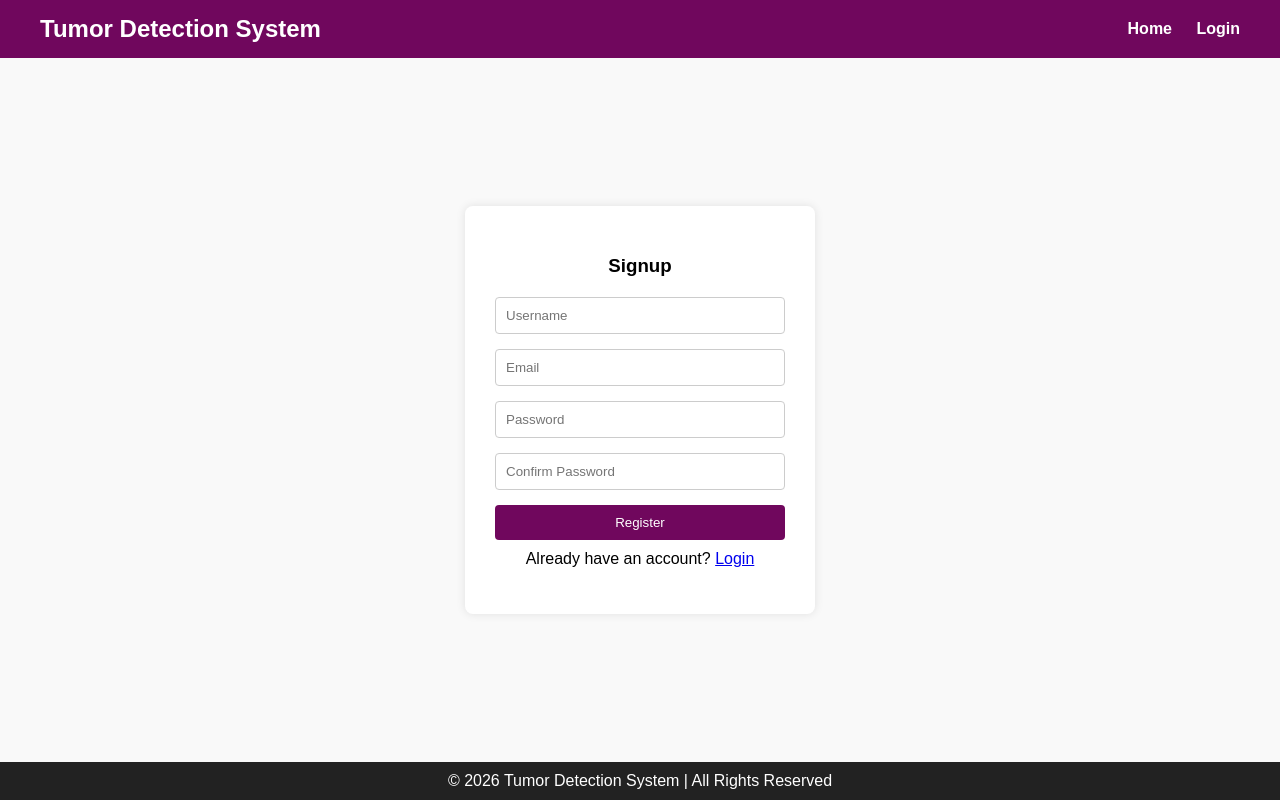
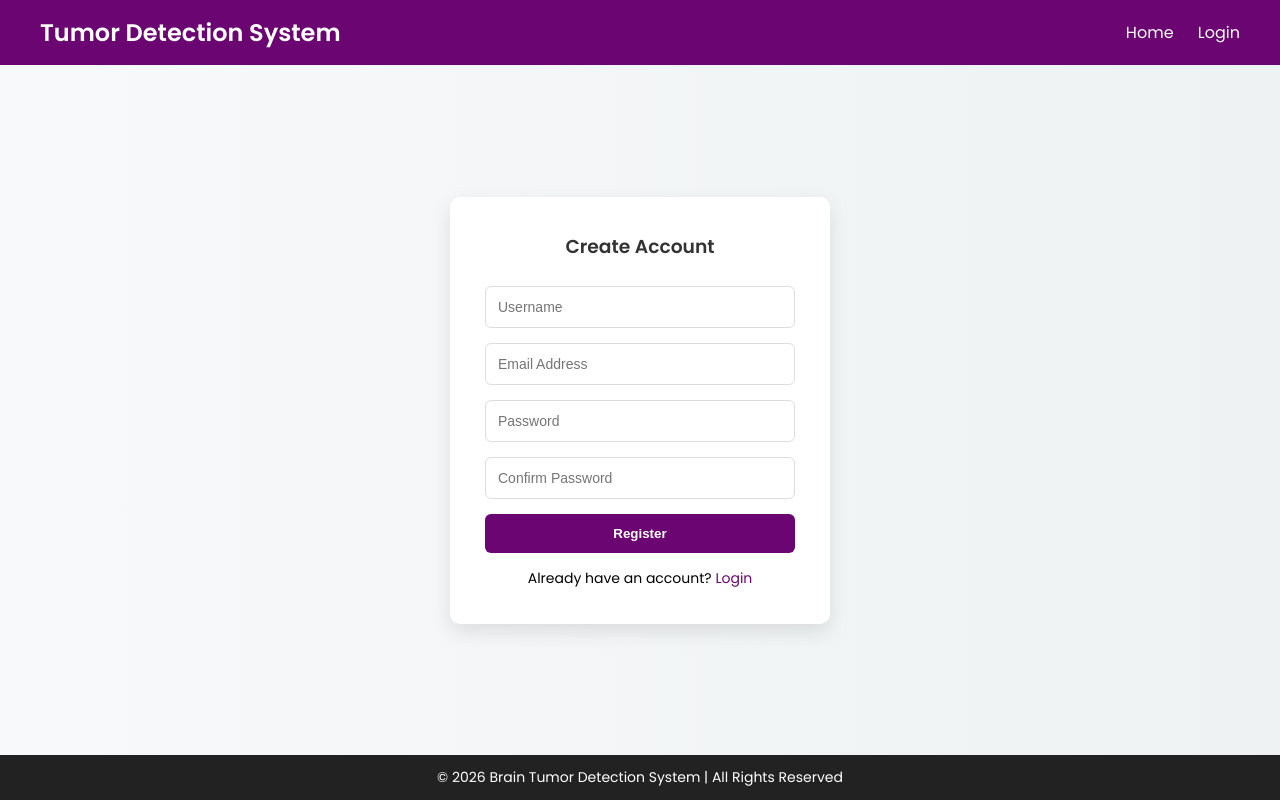
Before and after one commit to Khushbumandal2060/TumorDetect, a Flask app: page /signup in a window 1280 px wide. Run offline with Flask 3, Linux system fonts and the light colour scheme.

Commit message:
SignUp page!

```diff
--- a/backend/app.py
+++ b/backend/app.py
@@ -2,6 +2,9 @@ from flask import Flask, render_template, request, redirect, url_for, flash, ses
 from werkzeug.security import generate_password_hash, check_password_hash
 import sqlite3
 import os
+import smtplib
+import random
+from email.message import EmailMessage
 
 app = Flask(__name__)
 app.secret_key = 'your_secret_key'  # Needed for flash messages and sessions
@@ -40,20 +43,19 @@ def home():
 def aboutus():
     return render_template('aboutus.html')
 
-@app.route('/contactus')
+@app.route('/contact')
 def contact():
-    return render_template('contact.html')
+    return render_template('contactus.html')
 
 @app.route('/send_message', methods=['POST'])
 def send_message():
     name = request.form['name']
     email = request.form['email']
     message = request.form['message']
-    # Optionally: save to database or send email
     flash("Thank you! We received your message.", "success")
     return redirect(url_for('contact'))
 
-
+# ---------------- SIGNUP ----------------
 @app.route('/signup', methods=['GET', 'POST'])
 def signup():
     if request.method == 'POST':
@@ -62,13 +64,11 @@ def signup():
         password = request.form['password']
         confirm_password = request.form['confirm_password']
 
-        # --------- 1️⃣ Add password length check here ---------
-        if len(password) <6:
+        # Password length check
+        if len(password) < 6:
             flash("Password must be at least 6 characters long!", "error")
             return redirect(url_for('signup'))
-        # ------------------------------------------------------
 
-        # Check if passwords match
         if password != confirm_password:
             flash("Passwords do not match!", "error")
             return redirect(url_for('signup'))
@@ -93,11 +93,13 @@ def signup():
 
     return render_template('signup.html')
 
+# ---------------- LOGIN ----------------
 @app.route('/login', methods=['GET', 'POST'])
 def login():
     if request.method == 'POST':
         email = request.form['email']
         password = request.form['password']
+        remember = request.form.get('remember')
 
         conn = get_db_connection()
         user = conn.execute("SELECT * FROM users WHERE email = ?", (email,)).fetchone()
@@ -106,6 +108,8 @@ def login():
         if user and check_password_hash(user['password'], password):
             session['user_id'] = user['id']
             session['username'] = user['username']
+            if remember:
+                session.permanent = True
             flash(f"Welcome, {user['username']}!", "success")
             return redirect(url_for('dashboard'))
         else:
@@ -114,7 +118,7 @@ def login():
 
     return render_template('login.html')
 
-
+# ---------------- DASHBOARD ----------------
 @app.route('/dashboard')
 def dashboard():
     if 'user_id' not in session:
@@ -122,11 +126,98 @@ def dashboard():
         return redirect(url_for('login'))
     return render_template('dashboard.html', username=session['username'])
 
+# ---------------- LOGOUT ----------------
 @app.route('/logout')
 def logout():
     session.clear()
     flash("You have been logged out.", "success")
     return redirect(url_for('home'))
 
+# ---------------- FORGOT PASSWORD ----------------
+@app.route('/forgot_password', methods=['GET', 'POST'])
+def forgot_password():
+    if request.method == 'POST':
+        email = request.form['email']
+
+        # Check if user exists
+        conn = get_db_connection()
+        user = conn.execute("SELECT * FROM users WHERE email = ?", (email,)).fetchone()
+        conn.close()
+
+        if not user:
+            flash("Email not registered!", "error")
+            return redirect(url_for('forgot_password'))
+
+        # Generate OTP
+        otp = random.randint(100000, 999999)
+        session['otp'] = otp
+        session['reset_email'] = email
+
+        # Send OTP via Gmail
+        try:
+            msg = EmailMessage()
+            msg['Subject'] = 'Brain Tumor Detection - Password Reset OTP'
+            msg['From'] = 'your_email@gmail.com'       # Replace with your Gmail
+            msg['To'] = email
+            msg.set_content(f'Your OTP for password reset is: {otp}')
+
+            with smtplib.SMTP_SSL('smtp.gmail.com', 465) as smtp:
+                smtp.login('your_email@gmail.com', 'your_app_password')  # Use App Password
+                smtp.send_message(msg)
+
+            flash("OTP sent to your email. Check your inbox.", "success")
+            return redirect(url_for('verify_otp'))
+
+        except Exception as e:
+            flash(f"Failed to send email: {e}", "error")
+            return redirect(url_for('forgot_password'))
+
+    return render_template('forgot_password.html')
+
+# ---------------- VERIFY OTP ----------------
+@app.route('/verify_otp', methods=['GET', 'POST'])
+def verify_otp():
+    if request.method == 'POST':
+        entered_otp = request.form['otp']
+        if 'otp' in session and str(session['otp']) == entered_otp:
+            flash("OTP verified! You can reset your password now.", "success")
+            return redirect(url_for('reset_password'))
+        else:
+            flash("Invalid OTP. Try again.", "error")
+            return redirect(url_for('verify_otp'))
+
+    return render_template('verify_otp.html')
+
+# ---------------- RESET PASSWORD ----------------
+@app.route('/reset_password', methods=['GET', 'POST'])
+def reset_password():
+    if request.method == 'POST':
+        password = request.form['password']
+        confirm_password = request.form['confirm_password']
+
+        if password != confirm_password:
+            flash("Passwords do not match!", "error")
+            return redirect(url_for('reset_password'))
+
+        if len(password) < 6:
+            flash("Password must be at least 6 characters long!", "error")
+            return redirect(url_for('reset_password'))
+
+        # Update password in DB
+        password_hash = generate_password_hash(password)
+        email = session.get('reset_email')
+        if email:
+            conn = get_db_connection()
+            conn.execute("UPDATE users SET password = ? WHERE email = ?", (password_hash, email))
+            conn.commit()
+            conn.close()
+            session.pop('otp', None)
+            session.pop('reset_email', None)
+            flash("Password reset successful! You can now login.", "success")
+            return redirect(url_for('login'))
+
+    return render_template('reset_password.html')
+
+# ---------------- RUN APP ----------------
 if __name__ == '__main__':
     app.run(debug=True)
--- a/backend/templates/signup.html
+++ b/backend/templates/signup.html
@@ -2,16 +2,21 @@
 <html lang="en">
 
 <head>
+    <meta charset="UTF-8">
     <title>Signup - Tumor Detection System</title>
+    <!-- Google Font -->
+    <link href="https://fonts.googleapis.com/css2?family=Poppins:wght@400;600&display=swap" rel="stylesheet">
+
     <style>
         * {
             box-sizing: border-box;
+            margin: 0;
+            padding: 0;
         }
 
         body {
-            font-family: Arial, sans-serif;
-            background: #f9f9f9;
-            margin: 0;
+            font-family: 'Poppins', sans-serif;
+            background: linear-gradient(to right, #f8f9fa, #eef2f3);
             min-height: 100vh;
             display: flex;
             flex-direction: column;
@@ -19,7 +24,7 @@
 
         /* ---------- Navbar ---------- */
         .navbar {
-            background: #70075d;
+            background: #6a0572;
             padding: 15px 40px;
             display: flex;
             justify-content: space-between;
@@ -28,73 +33,102 @@
 
         .navbar h2 {
             color: white;
-            margin: 0;
         }
 
         .navbar a {
             color: white;
             text-decoration: none;
             margin-left: 20px;
-            font-weight: bold;
+            font-weight: 500;
+            transition: 0.3s;
         }
 
-        /* ---------- Main Content ---------- */
+        .navbar a:hover {
+            opacity: 0.8;
+        }
+
+        /* ---------- Main Section ---------- */
         .main {
             flex: 1;
             display: flex;
             justify-content: center;
             align-items: center;
+            padding: 20px;
         }
 
         .container {
             background: white;
-            padding: 30px;
-            border-radius: 8px;
-            box-shadow: 0 0 10px rgba(0, 0, 0, 0.1);
-            width: 350px;
+            padding: 35px;
+            width: 380px;
+            border-radius: 10px;
+            box-shadow: 0 8px 20px rgba(0, 0, 0, 0.1);
         }
 
-        h3 {
+        .container h3 {
             text-align: center;
-            margin-bottom: 20px;
+            margin-bottom: 25px;
+            color: #333;
         }
 
-        input {
+        input[type="text"],
+        input[type="email"],
+        input[type="password"] {
             width: 100%;
-            padding: 10px;
+            padding: 12px;
             margin-bottom: 15px;
-            border-radius: 4px;
-            border: 1px solid #ccc;
+            border-radius: 6px;
+            border: 1px solid #ddd;
+            font-size: 14px;
+        }
+
+        input:focus {
+            outline: none;
+            border-color: #6a0572;
         }
 
         button {
             width: 100%;
-            padding: 10px;
-            background: #70075d;
+            padding: 12px;
+            background: #6a0572;
             color: white;
             border: none;
-            border-radius: 4px;
+            border-radius: 6px;
+            font-weight: 600;
             cursor: pointer;
+            transition: 0.3s;
         }
 
         button:hover {
-            background: #470e3d;
+            background: #4a034f;
         }
 
         .flash {
             padding: 10px;
+            border-radius: 6px;
             margin-bottom: 15px;
-            border-radius: 4px;
+            font-size: 14px;
         }
 
         .error {
             background: #f8d7da;
-            color: #a61c40;
+            color: #842029;
         }
 
         .success {
-            background: #d4edda;
-            color: #155724;
+            background: #d1e7dd;
+            color: #0f5132;
+        }
+
+        .login-link {
+            text-align: center;
+            margin-top: 15px;
+            font-size: 14px;
+        }
+
+        .login-link a {
+            color: #6a0572;
+            text-decoration: none;
+            font-weight: 500;
         }
 
         /* ---------- Footer ---------- */
@@ -102,7 +136,14 @@
             background: #222;
             color: white;
             text-align: center;
-            padding: 10px 0;
+            padding: 12px 0;
+            font-size: 14px;
+        }
+
+        @media(max-width: 420px) {
+            .container {
+                width: 100%;
+            }
         }
     </style>
 </head>
@@ -121,8 +162,9 @@
     <!-- Main Content -->
     <div class="main">
         <div class="container">
-            <h3>Signup</h3>
+            <h3>Create Account</h3>
 
+            <!-- Flash messages -->
             {% with messages = get_flashed_messages(with_categories=true) %}
             {% if messages %}
             {% for category, message in messages %}
@@ -131,24 +173,27 @@
             {% endif %}
             {% endwith %}
 
+            <!-- Signup Form -->
             <form method="POST" action="{{ url_for('signup') }}">
                 <input type="text" name="username" placeholder="Username" required>
-                <input type="email" name="email" placeholder="Email" required>
-              <input type="password" name="password" placeholder="Password" required minlength="6">
-              <input type="password" name="confirm_password" placeholder="Confirm Password" required minlength="6">
+                <input type="email" name="email" placeholder="Email Address" required>
+                <input type="password" name="password" placeholder="Password" required minlength="6">
+                <input type="password" name="confirm_password" placeholder="Confirm Password" required minlength="6">
                 <button type="submit">Register</button>
             </form>
 
-            <p style="text-align:center;margin-top:10px;">
+            <div class="login-link">
                 Already have an account? <a href="{{ url_for('login') }}">Login</a>
-            </p>
+            </div>
+
         </div>
     </div>
 
     <!-- Footer -->
     <footer>
-        © 2026 Tumor Detection System | All Rights Reserved
+        © 2026 Brain Tumor Detection System | All Rights Reserved
     </footer>
 
 </body>
+
 </html>
```
